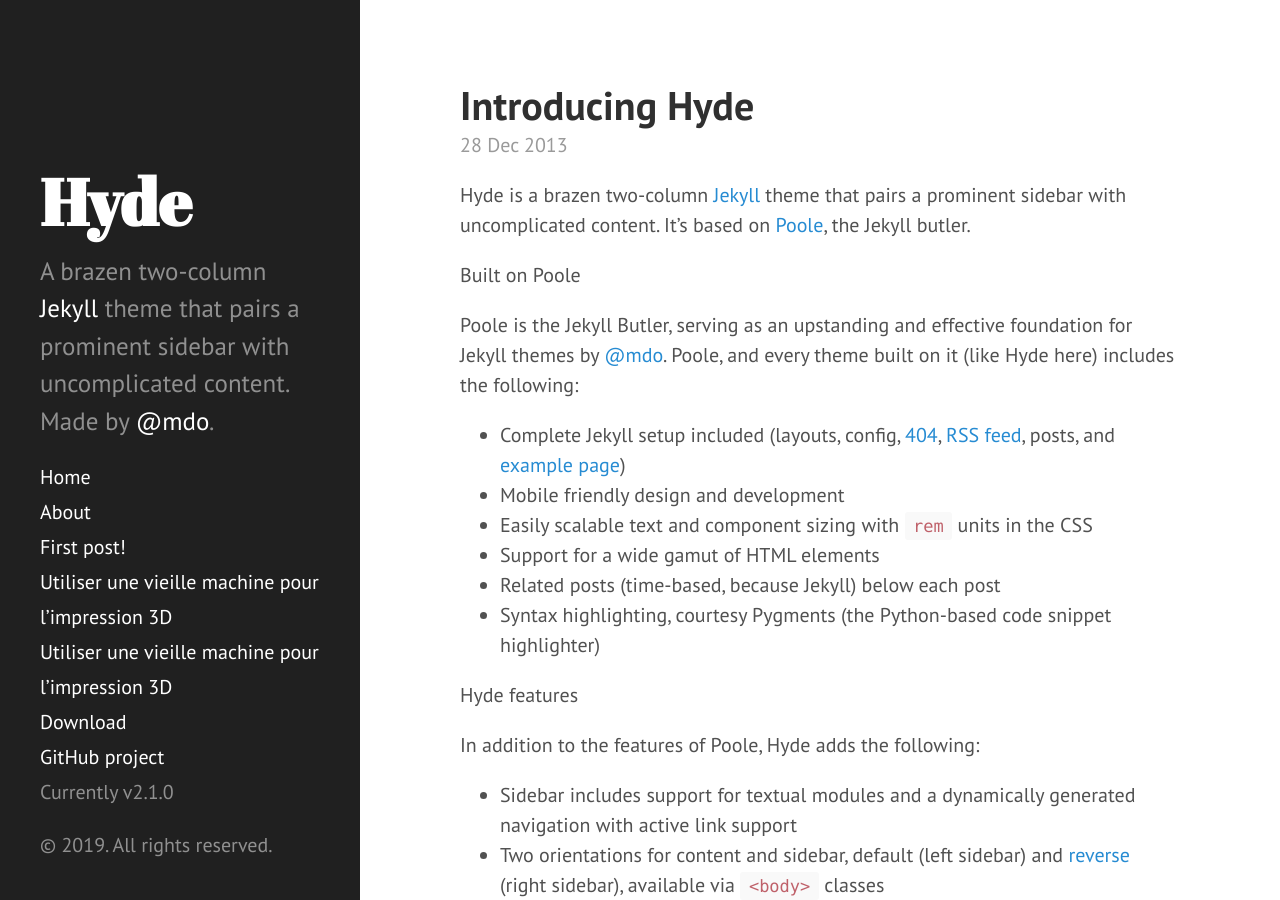
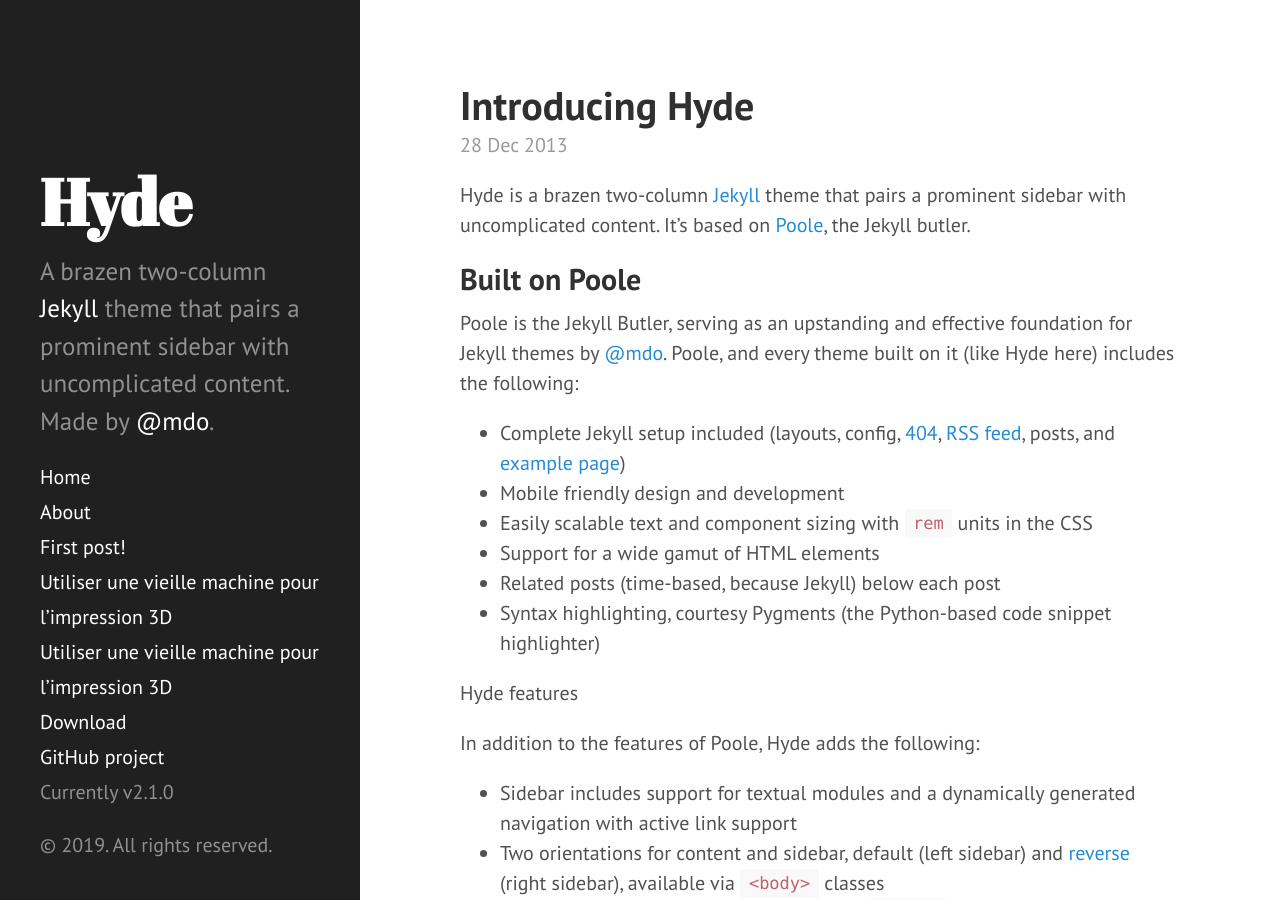
Before and after one commit to FloGom/flogom.github.io, a Jekyll site: the page built from _posts/2013-12-28-introducing-hyde.md, in a window 1280 px wide and 900 px high. Built offline with Jekyll 4.4.1, drawn with Linux system fonts in a browser that asks for light colours; Markdown is read by kramdown in place of the engine named in the settings.

Commit message:
add h2 mark

```diff
--- a/_posts/2013-12-28-introducing-hyde.md
+++ b/_posts/2013-12-28-introducing-hyde.md
@@ -5,7 +5,7 @@ title: Introducing Hyde
 
 Hyde is a brazen two-column [Jekyll](http://jekyllrb.com) theme that pairs a prominent sidebar with uncomplicated content. It's based on [Poole](http://getpoole.com), the Jekyll butler.
 
- Built on Poole
+## Built on Poole
 
 Poole is the Jekyll Butler, serving as an upstanding and effective foundation for Jekyll themes by [@mdo](https://twitter.com/mdo). Poole, and every theme built on it (like Hyde here) includes the following:
 
```
